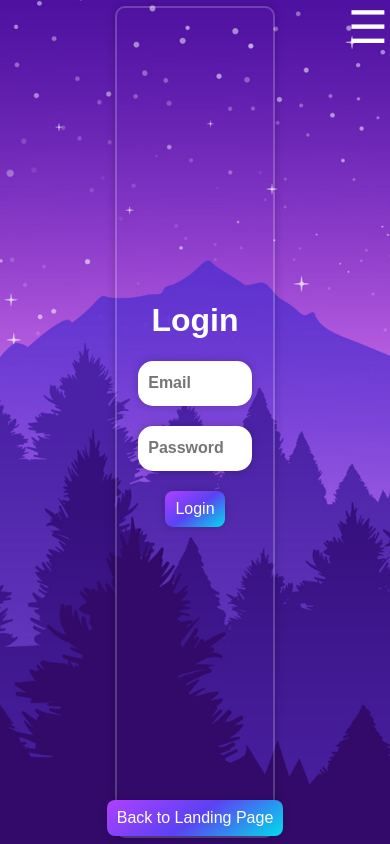
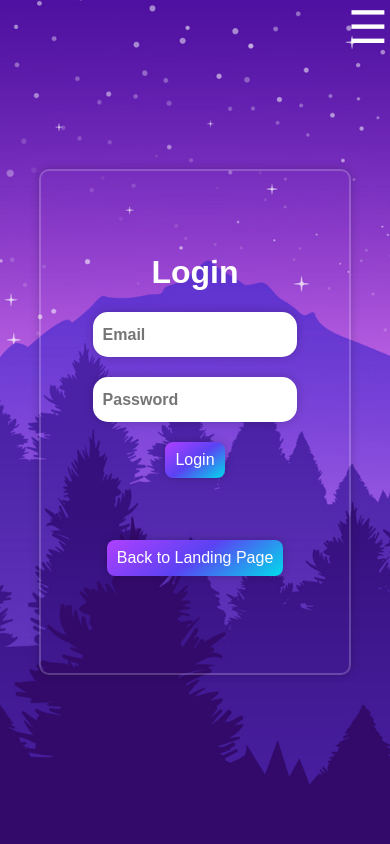
Before and after one commit to CloverCodes7062/chat-app-nextjs, a Next.js app: page /login in a window 390 px wide. Built offline with nearby package versions, Linux system fonts and the light colour scheme; no server answers.

Commit message:
fixed /login for mobile viewing, still need to fix /register logic

```diff
--- a/app/login/login.module.css
+++ b/app/login/login.module.css
@@ -9,5 +9,14 @@
     color: #fff;
     border-radius: 10px;
     width: 40%;
-    height: 98dvh;
+    height: 80dvh;
 }
+
+@media (max-width: 600px) {
+    .section {
+        height: 60dvh;
+        width: 80%;
+        padding-bottom: 25%;
+        box-sizing: border-box;
+    }
+}
```
